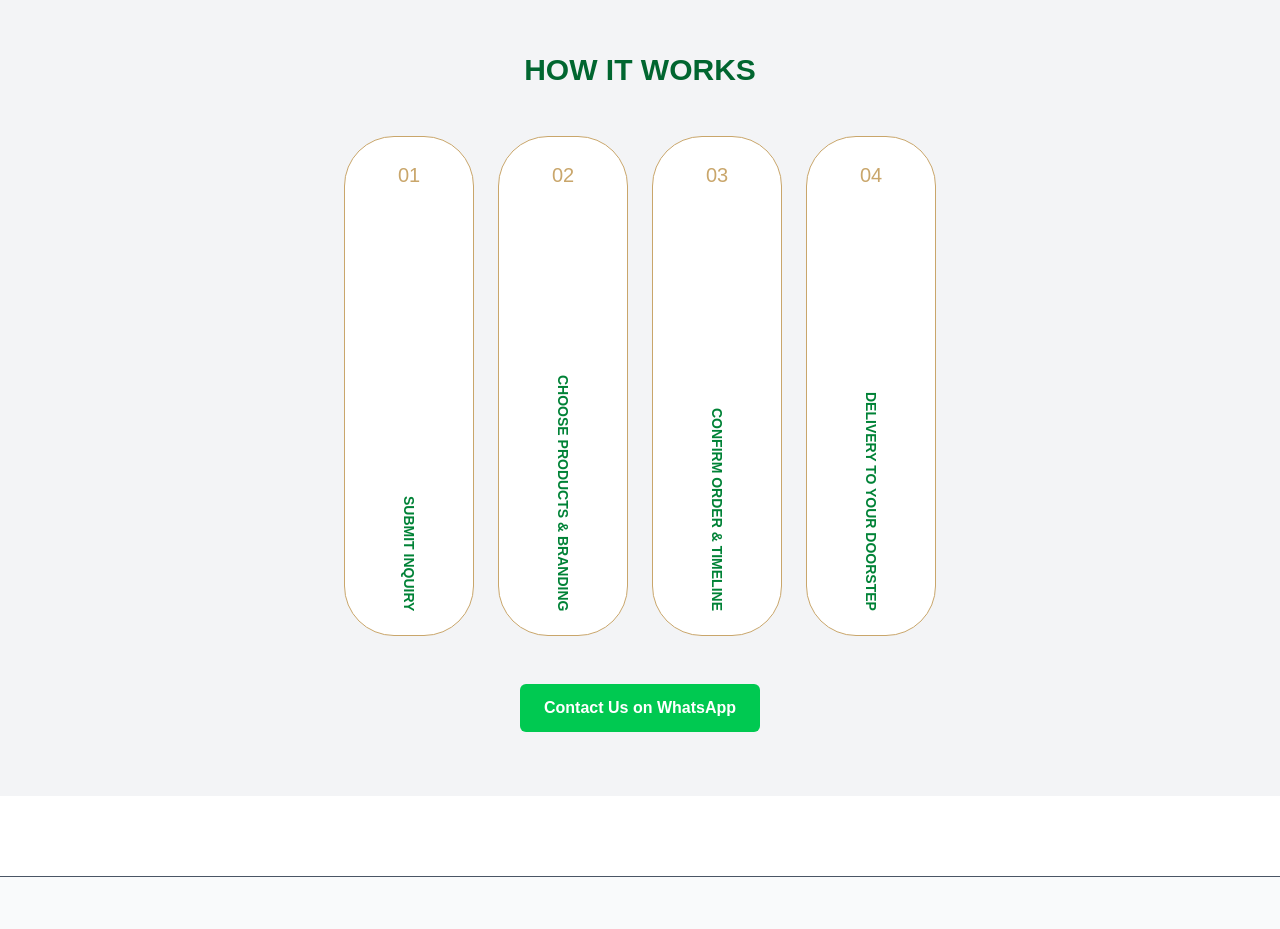
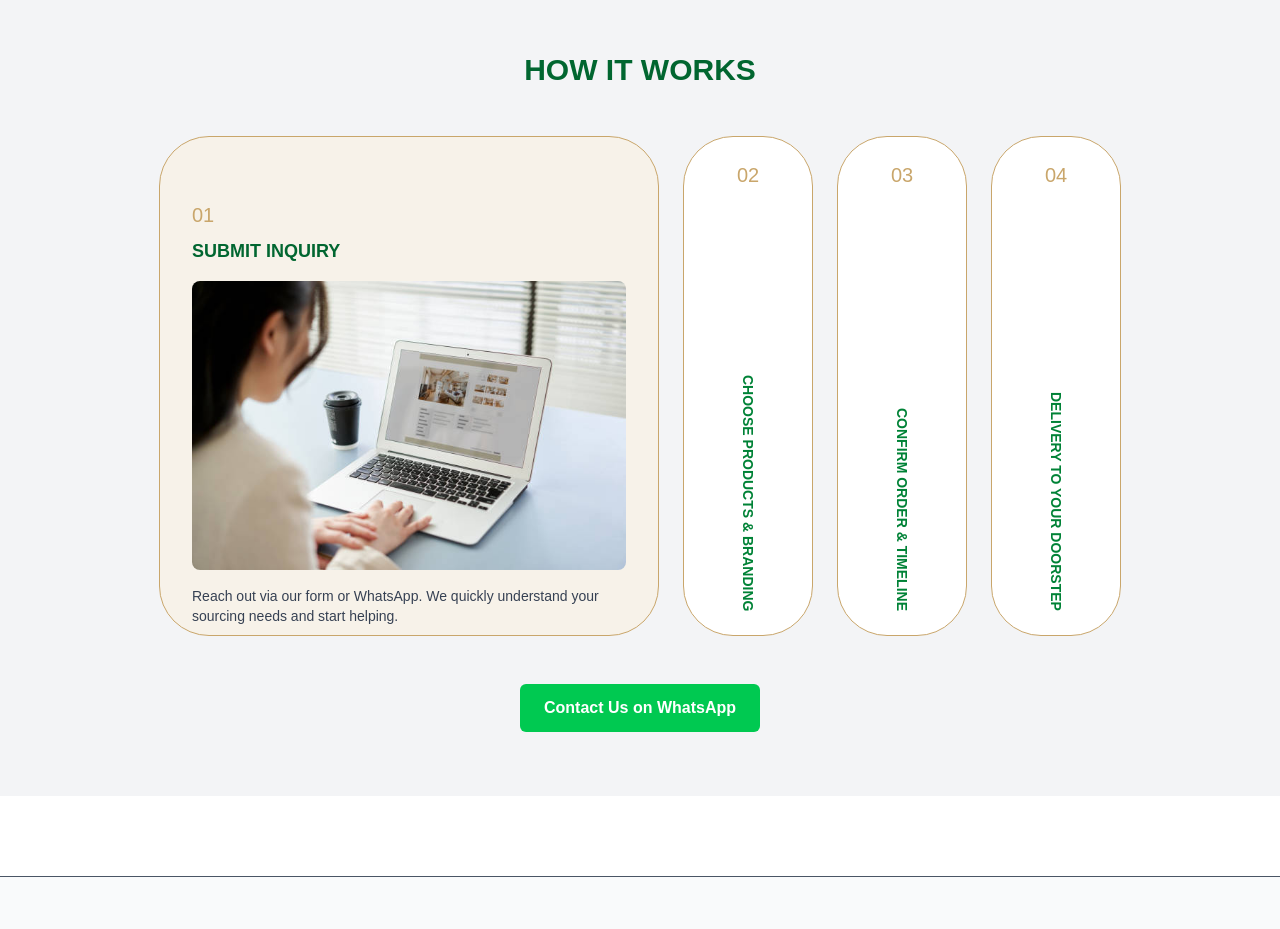
Before and after one commit to umarsarfraz/sourcing, a Next.js app: page / in a window 1280 px wide. Shown: the part 1720-2649 px from the top of the page. Built offline with nearby package versions, Linux system fonts and the light colour scheme.

Commit message:
one active

```diff
--- a/src/app/components/HowItWorks.tsx
+++ b/src/app/components/HowItWorks.tsx
@@ -36,7 +36,8 @@
 ];
 
 export default function HowItWorks() {
-  const [activeIndex, setActiveIndex] = useState<number | null>(null);
+  const [activeIndex, setActiveIndex] = useState<number | null>(0);
+
   const [hoveredIndex, setHoveredIndex] = useState<number | null>(null);
 
   return (
```
